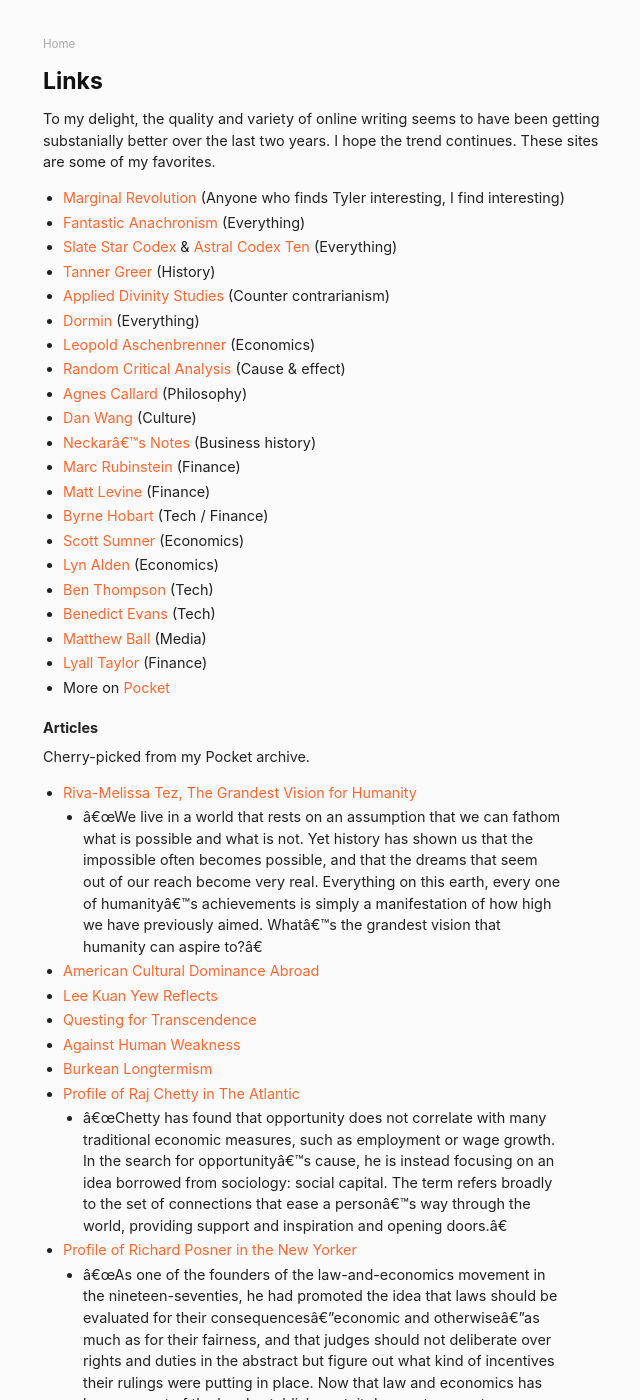
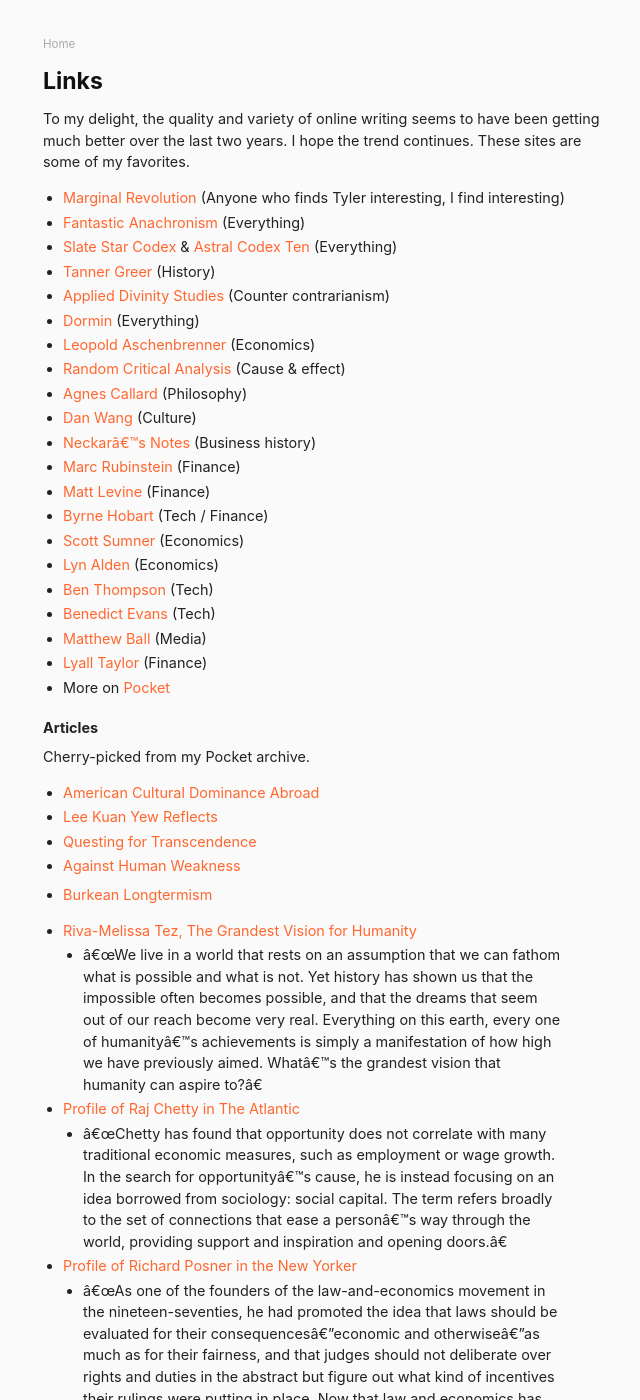
Before and after one commit to danschlz/danschulz.github.io, a Jekyll site: the page built from links.md, in a window 1280 px wide and 1400 px high. Shown: the whole window, without its empty margins (317-957 px from the left). Built offline with Jekyll 4.4.1, drawn with Linux system fonts in a browser that asks for light colours.

Commit message:
Update links.md

```diff
--- a/links.md
+++ b/links.md
@@ -4,7 +4,7 @@ title: Links
 permalink: /links/
 ---
 
-To my delight, the quality and variety of online writing seems to have been getting substanially better over the last two years. I hope the trend continues. These sites are some of my favorites.
+To my delight, the quality and variety of online writing seems to have been getting much better over the last two years. I hope the trend continues. These sites are some of my favorites.
 
 * [Marginal Revolution](http://marginalrevolution.com/) (Anyone who finds Tyler interesting, I find interesting)
 * [Fantastic Anachronism](https://fantasticanachronism.com/) (Everything)
@@ -32,13 +32,16 @@ To my delight, the quality and variety of online writing seems to have been gett
 
 Cherry-picked from my Pocket archive.
 
-- [Riva-Melissa Tez, The Grandest Vision for Humanity](https://hackernoon.com/the-grandest-vision-for-humanity-7e54eb3a4369)
-  - "We live in a world that rests on an assumption that we can fathom what is possible and what is not. Yet history has shown us that the impossible often becomes possible, and that the dreams that seem out of our reach become very real. Everything on this earth, every one of humanity’s achievements is simply a manifestation of how high we have previously aimed. What’s the grandest vision that humanity can aspire to?"
 - [American Cultural Dominance Abroad](https://www.reddit.com/r/TheMotte/comments/bheycc/american_cultural_dominance_abroad/)
 - [Lee Kuan Yew Reflects](http://content.time.com/time/subscriber/printout/0,8816,1137705,00.html)
 - [Questing for Transcendence](https://scholars-stage.blogspot.com/2019/04/on-quests-for-transcendence.html)
 - [Against Human Weakness](https://www.econlib.org/archives/2009/09/against_human_w.html)
 - [Burkean Longtermism](https://www.forourposterity.com/burkean-longtermism/)
+
+- [Riva-Melissa Tez, The Grandest Vision for Humanity](https://hackernoon.com/the-grandest-vision-for-humanity-7e54eb3a4369)
+  - "We live in a world that rests on an assumption that we can fathom what is possible and what is not. Yet history has shown us that the impossible often becomes possible, and that the dreams that seem out of our reach become very real. Everything on this earth, every one of humanity’s achievements is simply a manifestation of how high we have previously aimed. What’s the grandest vision that humanity can aspire to?"
+
+
 - [Profile of Raj Chetty in The Atlantic](https://www.theatlantic.com/magazine/archive/2019/08/raj-chettys-american-dream/592804/)
   - "Chetty has found that opportunity does not correlate with many traditional economic measures, such as employment or wage growth. In the search for opportunity’s cause, he is instead focusing on an idea borrowed from sociology: social capital. The term refers broadly to the set of connections that ease a person’s way through the world, providing support and inspiration and opening doors."
 
```
